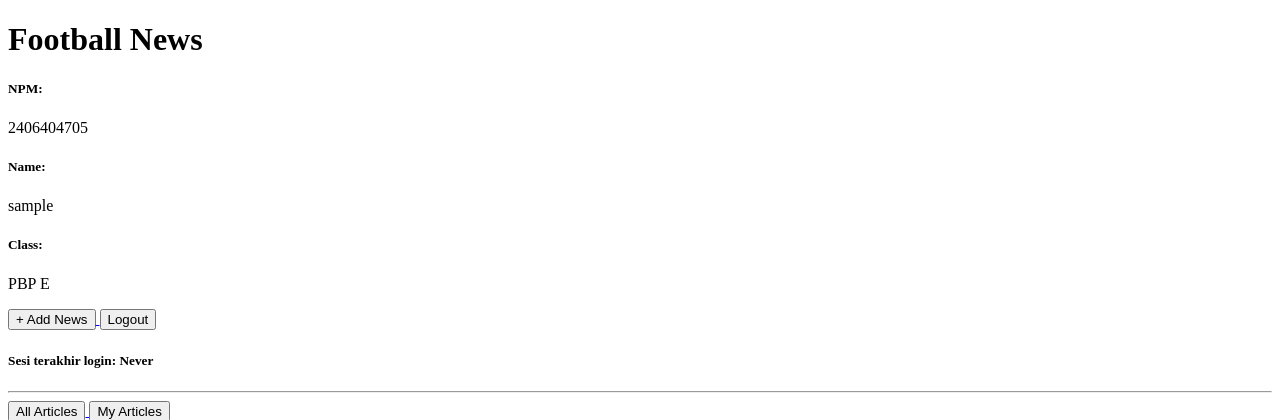
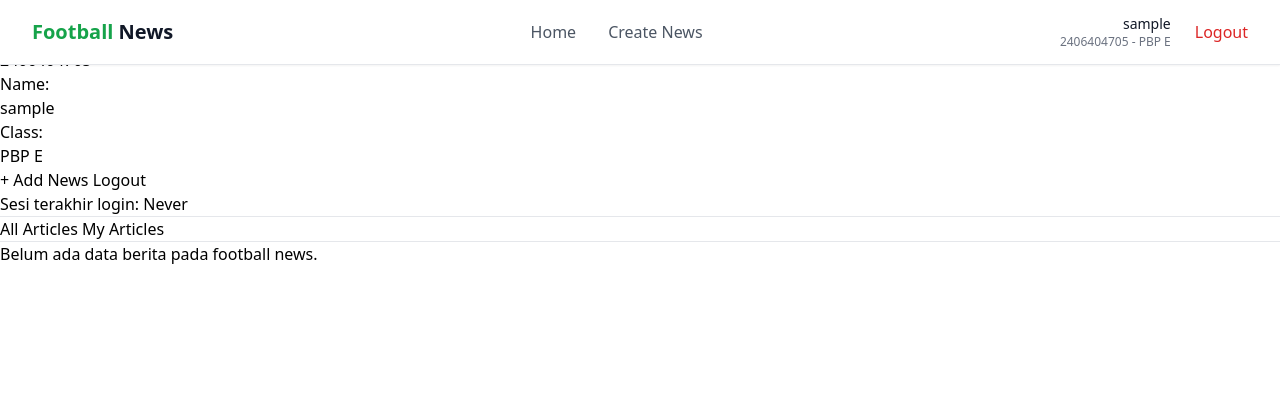
Before and after one commit to SeeStarz/football-news, a Django app: page / in a window 1280 px wide. Shown: the top 420 px of the page. Run offline with Django 5.2, Linux system fonts and the light colour scheme; the visitor is signed in with stand-in values (Sample User, id 1); data that the repository does not hold is empty; some libraries are stand-ins or nearby versions.

Commit message:
Lotta stuff

```diff
--- a/main/templates/main.html
+++ b/main/templates/main.html
@@ -1,5 +1,6 @@
 {% extends 'base.html' %}
 {% block content %}
+{% include 'navbar.html' %}
 <h1>Football News</h1>
 
 <h5>NPM: </h5>
@@ -48,11 +49,24 @@
 
 <p>{{ news.content|truncatewords:25 }}...</p>
 
-  <p><a href="{% url 'main:show_news' news.id %}"><button>Read More</button></a></p>
+<p>
+    <a href="{% url 'main:show_news' news.id %}"><button>Read More</button></a>
+    {% if user.is_authenticated and news.user == user %}
+    <a href="{% url 'main:edit_news' news.pk %}">
+        <button>
+            Edit
+        </button>
+    </a>
+    <a href="{% url 'main:delete_news' news.pk %}">
+    <button>
+        Delete
+    </button>
+    </a>
+    {% endif %}
+</p>
+
 </div>
-
 <hr>
 {% endfor %}
-
 {% endif %}
 {% endblock content %}
--- a/main/urls.py
+++ b/main/urls.py
@@ -1,5 +1,5 @@
 from django.urls import path
-from main.views import show_main, create_news, show_news, show_xml_by_id, show_xml, show_json, show_json_by_id, register, login_user, logout_user
+from main.views import show_main, create_news, show_news, show_xml_by_id, show_xml, show_json, show_json_by_id, register, login_user, logout_user, edit_news, delete_news
 
 app_name = 'main'
 
@@ -7,6 +7,8 @@
     path('', show_main, name='show_main'),
     path('create-news/', create_news, name='create_news'),
     path('news/<str:id>/', show_news, name='show_news'),
+    path('news/<uuid:id>/edit', edit_news, name='edit_news'),
+    path('news/<uuid:id>/delete', delete_news, name='delete_news'),
     path('xml/', show_xml, name='show_xml'),
     path('json/', show_json, name='show_json'),
     path('xml/<str:news_id>/', show_xml_by_id, name='show_xml_by_id'),
--- a/main/views.py
+++ b/main/views.py
@@ -87,6 +87,24 @@
 
     return render(request, "create_news.html", context)
 
+def edit_news(request, id):
+    news = get_object_or_404(News, pk=id)
+    form = NewsForm(request.POST or None, instance=news)
+    if form.is_valid() and request.method == 'POST':
+        form.save()
+        return redirect('main:show_main')
+
+    context = {
+        'form': form
+    }
+
+    return render(request, "edit_news.html", context)
+
+def delete_news(request, id):
+    news = get_object_or_404(News, pk=id)
+    news.delete()
+    return HttpResponseRedirect(reverse('main:show_main'))
+
 def show_xml(request):
      news_list = News.objects.all()
      xml_data = serializers.serialize("xml", news_list)
--- a/templates/base.html
+++ b/templates/base.html
@@ -1,13 +1,14 @@
 {% load static %}
 <!DOCTYPE html>
 <html lang="en">
-<head>
+  <head>
     <meta charset="UTF-8" />
     <meta name="viewport" content="width=device-width, initial-scale=1.0" />
     {% block meta %} {% endblock meta %}
-</head>
-
-<body>
+    <script src="https://cdn.tailwindcss.com"></script>
+    <link rel="stylesheet" href="{% static 'css/global.css' %}"/>
+  </head>
+  <body>
     {% block content %} {% endblock content %}
-</body>
+  </body>
 </html>
--- /dev/null
+++ b/templates/navbar.html
@@ -0,0 +1,97 @@
+<nav class="fixed top-0 left-0 w-full bg-white border-b border-gray-200 shadow-sm z-50">
+    <div class="max-w-7xl mx-auto px-6 lg:px-8">
+      <div class="flex items-center justify-between h-16">
+        <div class="flex items-center">
+          <h1 class="text-xl font-semibold text-gray-900">
+            <span class="text-green-600">Football</span> News
+          </h1>
+        </div>
+
+        <!-- Desktop Navigation -->
+        <div class="hidden md:flex items-center space-x-8">
+          <a href="/" class="text-gray-600 hover:text-gray-900 font-medium transition-colors">
+            Home
+          </a>
+          <a href="{% url 'main:create_news' %}" class="text-gray-600 hover:text-gray-900 font-medium transition-colors">
+            Create News
+          </a>
+        </div>
+
+        <!-- Desktop User Section -->
+        <div class="hidden md:flex items-center space-x-6">
+          {% if user.is_authenticated %}
+            <div class="text-right">
+              <div class="text-sm font-medium text-gray-900">{{ name|default:user.username }}</div>
+              <div class="text-xs text-gray-500">{{ npm|default:"Student" }} - {{ class|default:"Class" }}</div>
+            </div>
+            <a href="{% url 'main:logout' %}" class="text-red-600 hover:text-red-700 font-medium transition-colors">
+              Logout
+            </a>
+          {% else %}
+            <a href="{% url 'main:login' %}" class="text-gray-600 hover:text-gray-900 font-medium transition-colors">
+              Login
+            </a>
+            <a href="{% url 'main:register' %}" class="bg-green-600 hover:bg-green-700 text-white px-4 py-2 rounded font-medium transition-colors">
+              Register
+            </a>
+          {% endif %}
+        </div>
+
+        <!-- Mobile Menu Button -->
+        <div class="md:hidden flex items-center">
+          <button class="mobile-menu-button p-2 text-gray-600 hover:text-gray-900 transition-colors">
+            <span class="sr-only">Open menu</span>
+            <div class="w-6 h-6 flex flex-col justify-center items-center">
+              <span class="bg-current block transition-all duration-300 ease-out h-0.5 w-6 rounded-sm"></span>
+              <span class="bg-current block transition-all duration-300 ease-out h-0.5 w-6 rounded-sm my-0.5"></span>
+              <span class="bg-current block transition-all duration-300 ease-out h-0.5 w-6 rounded-sm"></span>
+            </div>
+          </button>
+        </div>
+      </div>
+    </div>
+    <!-- Mobile Menu -->
+    <div class="mobile-menu hidden md:hidden bg-white border-t border-gray-200">
+      <div class="px-6 py-4 space-y-4">
+        <!-- Mobile Navigation Links -->
+        <div class="space-y-1">
+          <a href="/" class="block text-gray-600 hover:text-gray-900 font-medium py-3 transition-colors">
+            Home
+          </a>
+          <a href="{% url 'main:create_news' %}" class="block text-gray-600 hover:text-gray-900 font-medium py-3 transition-colors">
+            Create News
+          </a>
+        </div>
+
+        <!-- Mobile User Section -->
+        <div class="border-t border-gray-200 pt-4">
+          {% if user.is_authenticated %}
+            <div class="mb-4">
+              <div class="font-medium text-gray-900">{{ name|default:user.username }}</div>
+              <div class="text-sm text-gray-500">{{ npm|default:"Student" }} - {{ class|default:"Class" }}</div>
+            </div>
+            <a href="{% url 'main:logout' %}" class="block text-red-600 hover:text-red-700 font-medium py-3 transition-colors">
+              Logout
+            </a>
+          {% else %}
+            <div class="space-y-3">
+              <a href="{% url 'main:login' %}" class="block text-gray-600 hover:text-gray-900 font-medium py-3 transition-colors">
+                Login
+              </a>
+              <a href="{% url 'main:register' %}" class="block bg-green-600 hover:bg-green-700 text-white font-medium py-3 px-4 rounded text-center transition-colors">
+                Register
+              </a>
+            </div>
+          {% endif %}
+        </div>
+      </div>
+    </div>
+    <script>
+      const btn = document.querySelector("button.mobile-menu-button");
+      const menu = document.querySelector(".mobile-menu");
+
+      btn.addEventListener("click", () => {
+        menu.classList.toggle("hidden");
+      });
+    </script>
+  </nav>
```
Also changed, not shown: football_news/settings.py (+8 -1 lines), main/templates/edit_news.html (added, +22 -0 lines), static/css/global.css (added, +47 -0 lines). Lines whose indentation alone changed are shown as unchanged.
